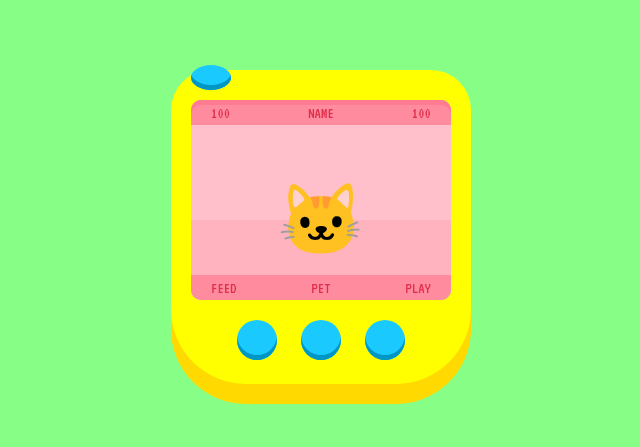
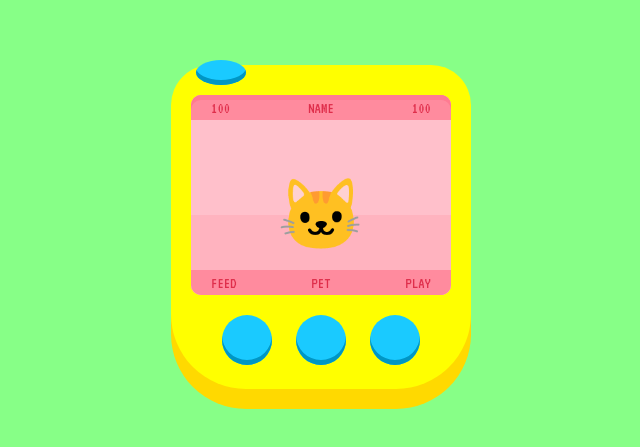
Before and after one commit to BeckyPollard/nanoCat, a plain HTML site: page public/index.html in a window 1280 px wide. Shown: the part 173-620 px from the top of the page, without its empty margins (319-959 px from the left). Drawn offline with Linux system fonts and the light colour scheme.

Commit message:
Finalizing plan and adjusting styles, button-hover.

```diff
--- a/dev/styles/styles.scss
+++ b/dev/styles/styles.scss
@@ -25,22 +25,8 @@ main {
   box-shadow: 0px 20px #ffd900;
   position: relative;
 }
-.buttons {
-  margin: 0 auto;
-  width: fit-content;
-  margin-bottom: 20px;
-  .button {
-    display: inline-block;
-    height: 40px;
-  }
-  .button1 {
-    &:hover ~ .stat1{
-      background: red;
-    }
-  }
-}
 .button {
-  width: 40px;
+  width: 50px;
   background: #1acaff;
   box-shadow: inset 0px -5px #0096c4;
   border-radius: 50%;
@@ -50,15 +36,24 @@ main {
   -o-border-radius: 50%;
   margin: 0 10px;
   cursor: pointer;
+  &:hover {
+    background: #70deff;
+  }
+}
+.buttons {
+  margin: 0 auto;
+  width: fit-content;
+  margin-bottom: 20px;
+  .button {
+    display: inline-block;
+    height: 50px;
+  }
 }
 .buttonOptions {
   height: 25px;
   position: absolute;
   top: -5px;
-  left: 10px;
-  &:hover {
-    background: red;
-  }
+  left: 15px;
 }
 .screen {
   background: #ffc0cb;
--- a/public/styles/style.css
+++ b/public/styles/style.css
@@ -168,20 +168,8 @@ main {
           box-shadow: 0px 20px #ffd900;
   position: relative; }
 
-.buttons {
-  margin: 0 auto;
-  width: -webkit-fit-content;
-  width: -moz-fit-content;
-  width: fit-content;
-  margin-bottom: 20px; }
-  .buttons .button {
-    display: inline-block;
-    height: 40px; }
-  .buttons .button1:hover ~ .stat1 {
-    background: red; }
-
 .button {
-  width: 40px;
+  width: 50px;
   background: #1acaff;
   -webkit-box-shadow: inset 0px -5px #0096c4;
           box-shadow: inset 0px -5px #0096c4;
@@ -192,14 +180,24 @@ main {
   -o-border-radius: 50%;
   margin: 0 10px;
   cursor: pointer; }
+  .button:hover {
+    background: #70deff; }
+
+.buttons {
+  margin: 0 auto;
+  width: -webkit-fit-content;
+  width: -moz-fit-content;
+  width: fit-content;
+  margin-bottom: 20px; }
+  .buttons .button {
+    display: inline-block;
+    height: 50px; }
 
 .buttonOptions {
   height: 25px;
   position: absolute;
   top: -5px;
-  left: 10px; }
-  .buttonOptions:hover {
-    background: red; }
+  left: 15px; }
 
 .screen {
   background: #ffc0cb;
```
Also changed, not shown: public/index.html (+5 -3 lines).
